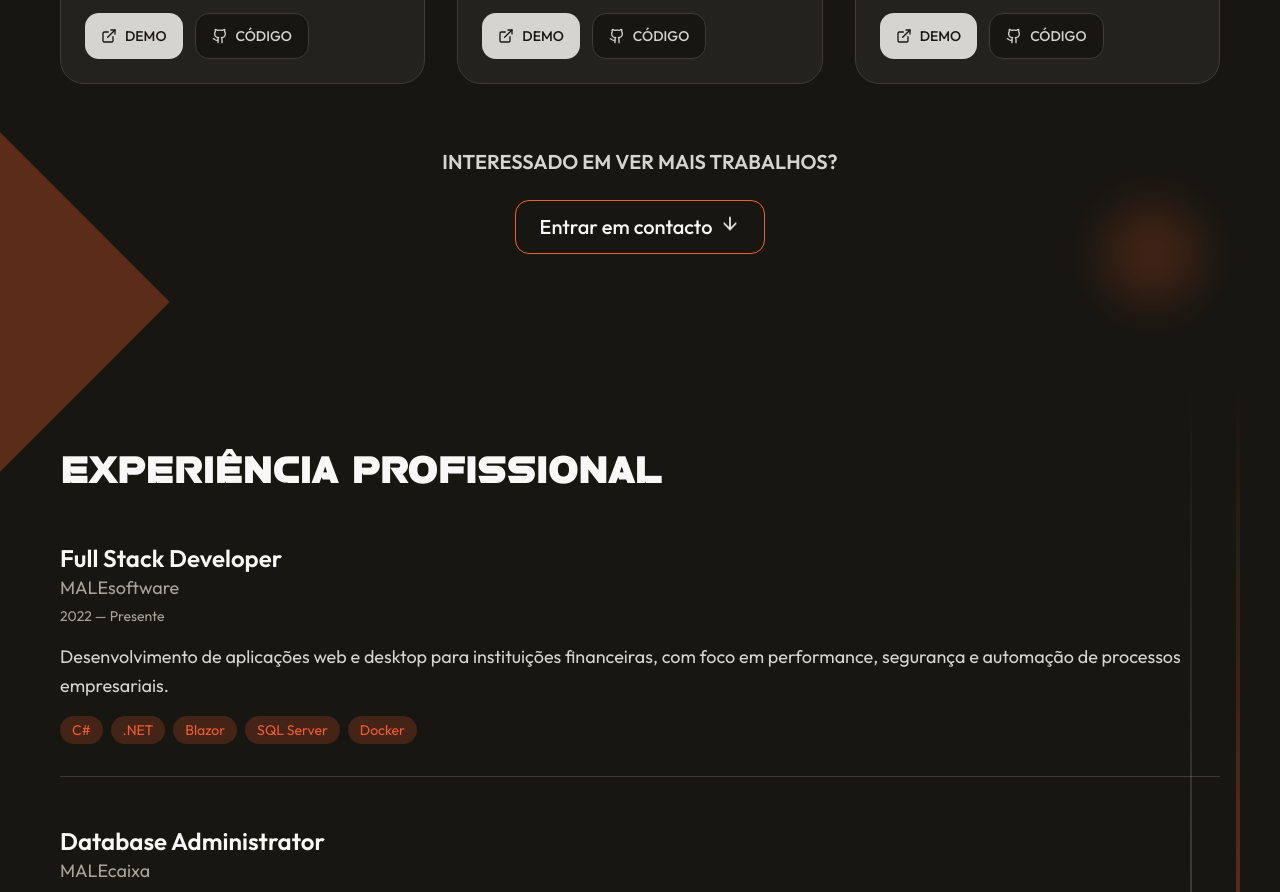
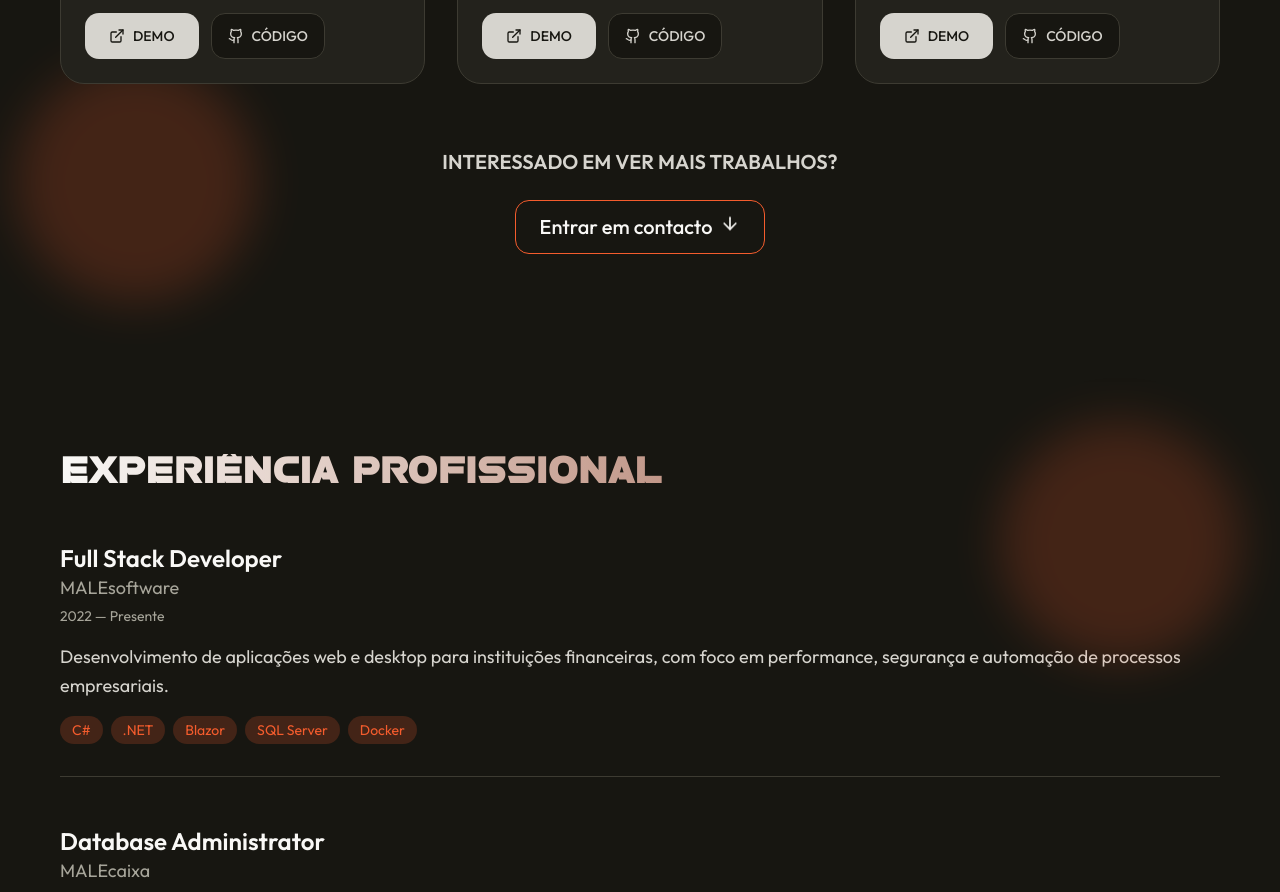
Before and after one commit to yurimanhica-dev/porfolio, a Next.js app: page / in a window 1280 px wide. Shown: the part 1900-2792 px from the top of the page. Built offline with nearby package versions, Linux system fonts and the light colour scheme.

Commit message:
style: increase float balls in large size

```diff
--- a/src/app/components/ProjectCard.tsx
+++ b/src/app/components/ProjectCard.tsx
@@ -88,7 +88,7 @@ export const ProjectCard = ({
               href={link}
               target="_blank"
               rel="noopener noreferrer"
-              className="flex-1 flex items-center justify-center gap-2 px-4 py-3 bg-primary text-primary-foreground rounded-xl hover:bg-primary/90 transition-all font-medium text-sm"
+              className="flex-1 flex items-center justify-center gap-2 px-6 py-3 bg-primary text-primary-foreground rounded-xl hover:bg-primary/90 transition-all font-medium text-sm"
             >
               <ExternalLink className="w-4 h-4" />
               Demo
--- a/src/app/sections/ContactFooter.tsx
+++ b/src/app/sections/ContactFooter.tsx
@@ -1,5 +1,6 @@
 "use client";
 
+import { motion } from "framer-motion";
 import { Mail, MapPin, Phone } from "lucide-react";
 import { BackgroundText } from "../components/BackgroundText";
 import ContactForm from "../components/ContactForm";
@@ -7,11 +8,17 @@ import DistortionEffect from "../components/ParticlesBackground";
 
 export default function ContactFooter() {
   return (
-    <footer id="contact" className="md:pt-14 ">
+    <footer id="contact" className="md:pt-14 relative">
+      <motion.div
+        initial={{ opacity: 0, y: 100 }}
+        whileInView={{ opacity: 0.3, y: 0 }}
+        transition={{ duration: 1.5 }}
+        className="absolute md:-top-20 -top-20 right-4 md:right-10 md:w-60 md:h-60 w-32 h-32 bg-terciar rounded-full blur-xl z-0"
+      />
       <div className="container mx-auto c-space py-10">
         {/* Header */}
         <div className="text-start mb-12">
-          <h2 className="text-4xl font-semibold dark:text-accent-foreground mb-4">
+          <h2 className="text-4xl font-semibold text-transparent bg-clip-text bg-gradient-to-r from-accent-foreground via-terciar/50 to-terciar bg-[length:200%_auto] animate-[gradient_8s_linear_infinite] mb-4">
             Vamos Trabalhar Juntos?
           </h2>
           <p className="text-lg max-w-4xl outfit">
--- a/src/app/sections/Hero.tsx
+++ b/src/app/sections/Hero.tsx
@@ -11,9 +11,9 @@ const Hero = () => {
     <section id="home" className="relative z-10">
       <motion.div
         initial={{ opacity: 0 }}
-        whileInView={{ opacity: 0.5 }}
+        whileInView={{ opacity: 1 }}
         transition={{ duration: 1 }}
-        className="absolute bottom-0 right-0 w-[20rem] h-[20rem] bg-terciar translate-x-1/2 translate-y-1/2 rotate-45 z-0"
+        className="absolute bottom-0 right-0 w-[20rem] h-[20rem] bg-terciar translate-x-1/2 translate-y-1/2 rotate-45 z-0 opacity-50"
       />
       <motion.div
         animate={{ y: [4, 15, 8] }}
@@ -36,7 +36,7 @@ const Hero = () => {
                   },
                 },
               }}
-              className={`text-4xl max-w-3xl xl:text-5xl mt-40 md:mt-0 leading-14 md:leading-tight dark:text-accent-foreground`}
+              className={`text-4xl max-w-3xl xl:text-5xl mt-40 md:mt-0 leading-14 md:leading-tight  dark:text-accent-foreground`}
             >
               {"Criando Experiências Digitais Através de Código e Design Criativo."
                 .split(" ")
--- a/src/app/sections/Projects.tsx
+++ b/src/app/sections/Projects.tsx
@@ -17,18 +17,18 @@ const Projects = () => {
         initial={{ opacity: 0, y: 100 }}
         whileInView={{ opacity: 0.3, y: 0 }}
         transition={{ duration: 1.5 }}
-        className="absolute top-10 left-10 w-32 h-32 bg-terciar rounded-full blur-xl z-0"
+        className="absolute md:top-10 -top-30 right-4 md:left-10 md:w-60 md:h-60 w-32 h-32 bg-terciar rounded-full blur-xl z-0"
       />
       <motion.div
         initial={{ opacity: 0, y: -100 }}
         whileInView={{ opacity: 0.2, y: 0 }}
         transition={{ duration: 1.5, delay: 0.5 }}
-        className="absolute bottom-20 right-20 w-24 h-24 bg-terciar rounded-full blur-xl z-0"
+        className="absolute bottom-40 left-4  md:bottom-20  md:right-20 md:w-60 md:h-60 w-32 h-32 bg-terciar rounded-full blur-xl z-0"
       />
       <div className="container mx-auto c-space">
         {/* Header Section */}
         <div className="text-start mb-16">
-          <h2 className="text-4xl font-semibold dark:text-accent-foreground">
+          <h2 className="text-4xl font-semibold text-transparent bg-clip-text bg-gradient-to-r from-accent-foreground via-terciar/50 to-terciar bg-[length:200%_auto] animate-[gradient_8s_linear_infinite]">
             Projectos Relevantes
           </h2>
         </div>
--- a/src/app/sections/WorkExperience.tsx
+++ b/src/app/sections/WorkExperience.tsx
@@ -35,25 +35,13 @@ export default function WorkExperience() {
       className="py-8 md:py-18 bg-background text-foreground relative"
     >
       <motion.div
-        initial={{ opacity: 0 }}
-        whileInView={{ opacity: 0.3 }}
-        transition={{ duration: 1 }}
-        className="absolute top-0 left-0 -mt-20 w-[15rem] h-[15rem] bg-terciar -translate-x-1/2 -translate-y-1/2 rotate-45 z-0 opacity-50"
-      />
-      <motion.div
-        initial={{ opacity: 0, scaleY: 0 }}
-        whileInView={{ opacity: 0.3, scaleY: 1 }}
-        transition={{ duration: 1.2 }}
-        className="absolute right-10 top-0 bottom-0 w-1 bg-gradient-to-b from-transparent via-terciar to-transparent z-0"
-      />
-      <motion.div
-        initial={{ opacity: 0, scaleY: 0 }}
-        whileInView={{ opacity: 0.2, scaleY: 1 }}
-        transition={{ duration: 1.2, delay: 0.3 }}
-        className="absolute right-22 top-0 bottom-0 w-0.5 bg-gradient-to-b from-transparent via-primary to-transparent z-0"
+        initial={{ opacity: 0, y: 100 }}
+        whileInView={{ opacity: 0.2, y: 0 }}
+        transition={{ duration: 1.5 }}
+        className="absolute md:top-10 -top-20 right-4 md:right-10 md:w-60 md:h-60 w-32 h-32 bg-terciar rounded-full blur-xl z-0"
       />
       <div className="container mx-auto c-space">
-        <h2 className="text-4xl mb-12 font-semibold dark:text-accent-foreground">
+        <h2 className="text-4xl mb-12 font-semibold text-transparent bg-clip-text bg-gradient-to-r from-accent-foreground via-terciar/50 to-terciar bg-[length:200%_auto] animate-[gradient_8s_linear_infinite]">
           Experiência Profissional
         </h2>
 
```
